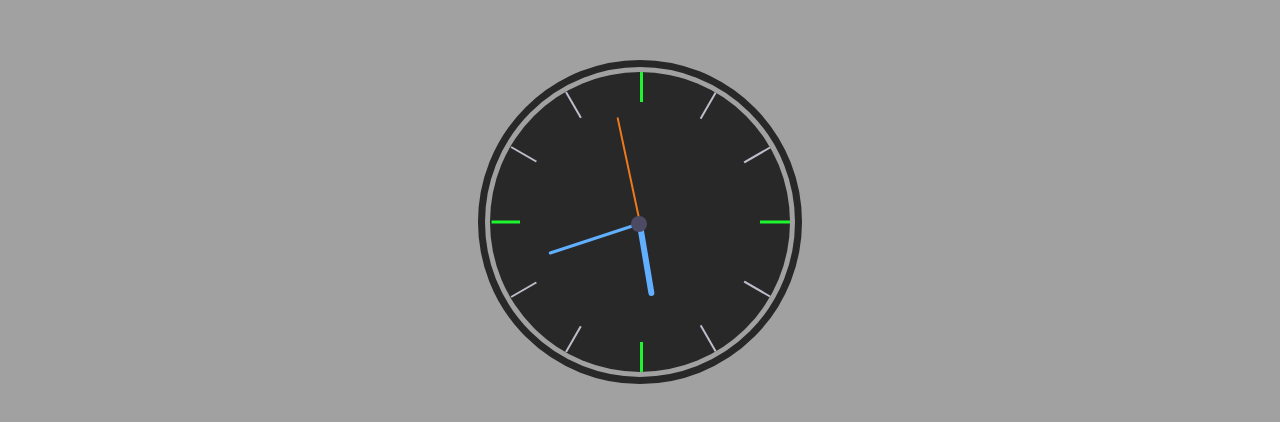
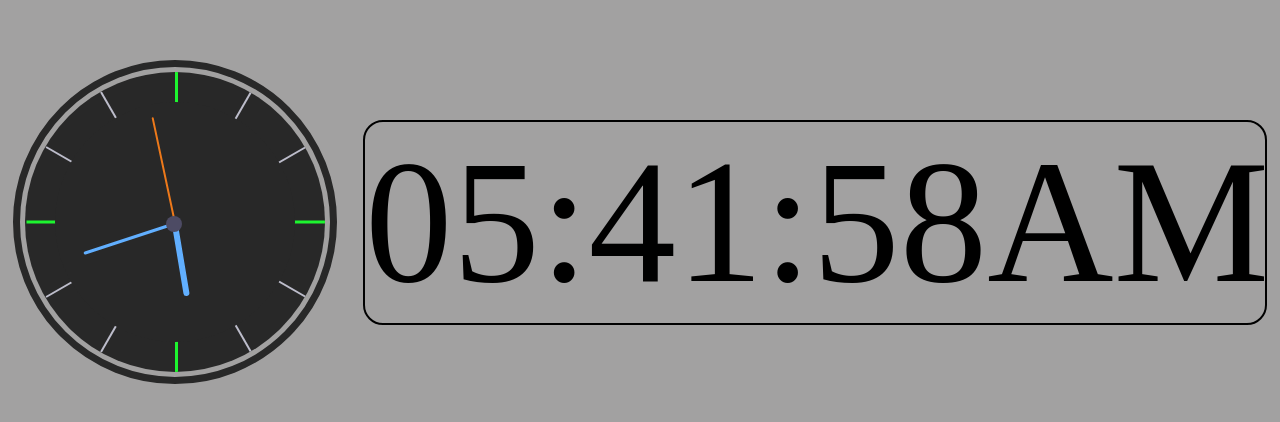
Before and after one commit to ashwinkg/Analog-Clock, a plain HTML site: page index.html in a window 1280 px wide. Shown: the part 178-600 px from the top of the page. Drawn offline with Linux system fonts and the light colour scheme.

Commit message:
Adding digital clock

```diff
--- a/index.html
+++ b/index.html
@@ -22,6 +22,10 @@
             </div>
         </div>
 
+        <div id="digital_clock">
+             12:00:00
+        </div>
+
         <script>
             let secondHand = document.querySelector('.second-hand');
             let minsHand = document.querySelector('.min-hand');
@@ -29,20 +33,39 @@
 
             function setDate(){
                  const now = new Date();
-                 const seconds = now.getSeconds();
+                 let seconds = now.getSeconds();
                  const secondsDegrees = ((seconds / 60) * 360) + 90;
                  secondHand.style.transform = `rotate(${secondsDegrees}deg)`;
 
 
-                 const mins = now.getMinutes();
+                 let mins = now.getMinutes();
                  const minsDegrees = ((mins / 60) * 360) + ((seconds/60)*6) + 90;
                  minsHand.style.transform = `rotate(${minsDegrees}deg)`;
 
 
 
-                 const hour = now.getHours();
+                 let hour = now.getHours();
                  const hourDegrees = ((hour / 12) * 360) + ((mins/60)*30) + 90;
                  hourHand.style.transform = `rotate(${hourDegrees}deg)`;
+
+
+                 let am_pm = (hour<12)? "AM":"PM"
+                 if(hour>12)
+                 {
+                     hour-=12
+                 }
+                 if(hour==0)
+                 {
+                     hour=12;
+                 }
+                 hour = (hour<10) ? ("0"+hour) :hour;
+                 mins = (mins<10) ? ("0"+mins) :mins;
+                 seconds = (seconds<10) ? ("0"+seconds) :seconds;
+
+
+
+                 let current_time = hour + ":" + mins + ":"+seconds + am_pm;
+                 document.getElementById("digital_clock").innerHTML =current_time;
 
             }
             setInterval(setDate, 1000);
--- a/style.css
+++ b/style.css
@@ -123,3 +123,12 @@ html {
     width: 45%;
     height: 2px
   }
+
+  #digital_clock{
+    font-size: 175px;
+    width: 900px;
+    margin: auto;
+    text-align: center;
+    border: 2px solid black;
+    border-radius: 20px;
+  }
```
